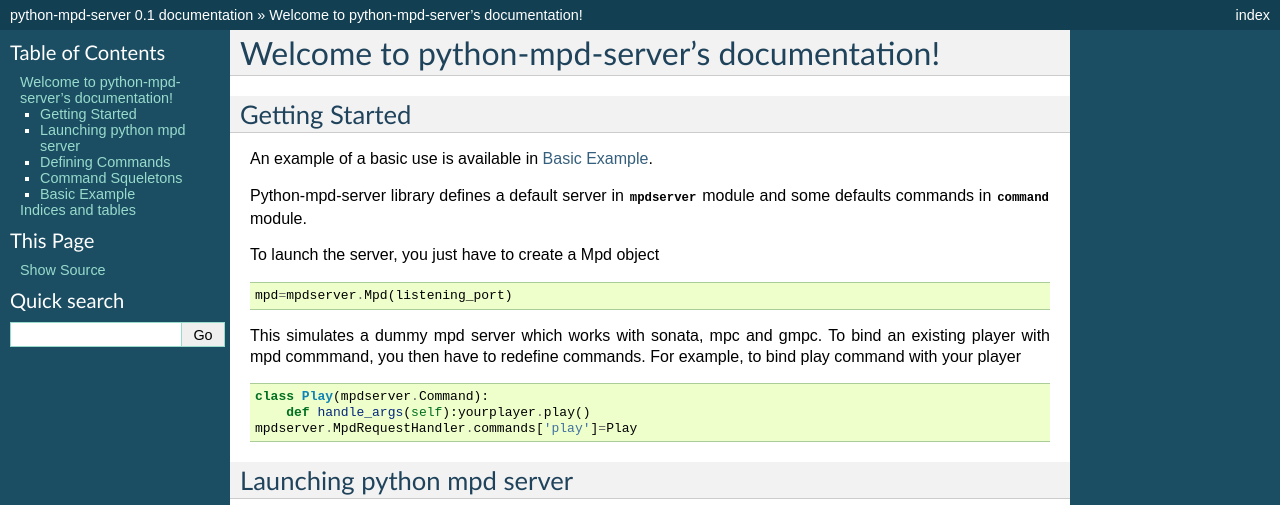
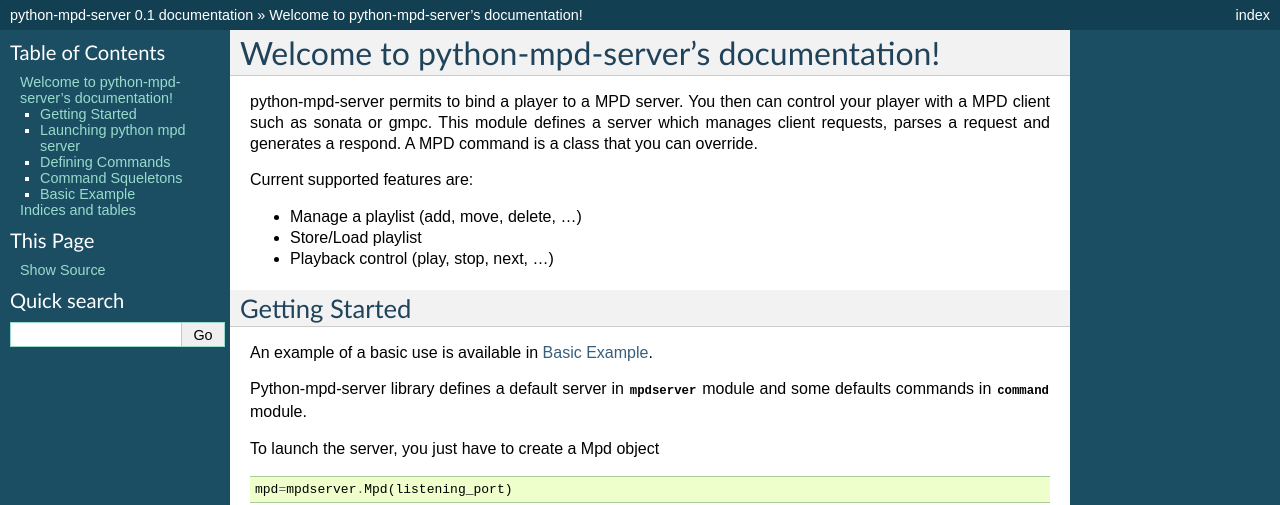
Before and after one commit to mjg59/python-mpd-server, a Sphinx documentation site: the page built from doc/index.rst, in a window 1280 px wide and 900 px high, cut to the strip 0-505 px from the top of the window. Built offline with Sphinx 7.4.7, drawn with Linux system fonts in a browser that asks for light colours.

Commit message:
doc update

```diff
--- a/doc/index.rst
+++ b/doc/index.rst
@@ -8,6 +8,19 @@
 
 Welcome to python-mpd-server's documentation!
 =============================================
+
+python-mpd-server permits to bind a player to a MPD server. You then
+can control your player with a MPD client such as sonata or gmpc. This
+module defines a server which manages client requests, parses a
+request and generates a respond. A MPD command is a class that you can
+override.
+
+Current supported features are:
+
+- Manage a playlist (add, move, delete, ...)
+- Store/Load playlist
+- Playback control (play, stop, next, ...)
+
 
 Getting Started
 ---------------
```
